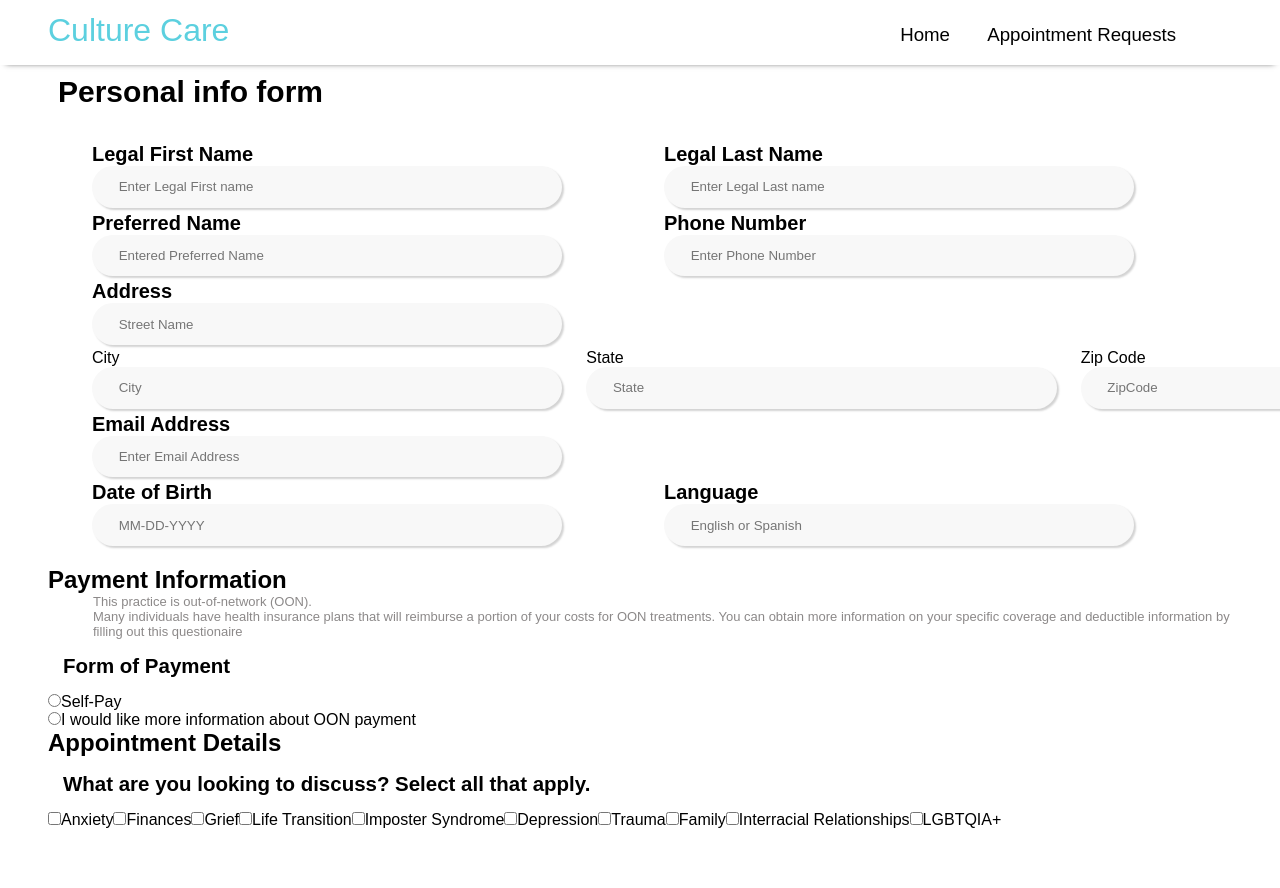
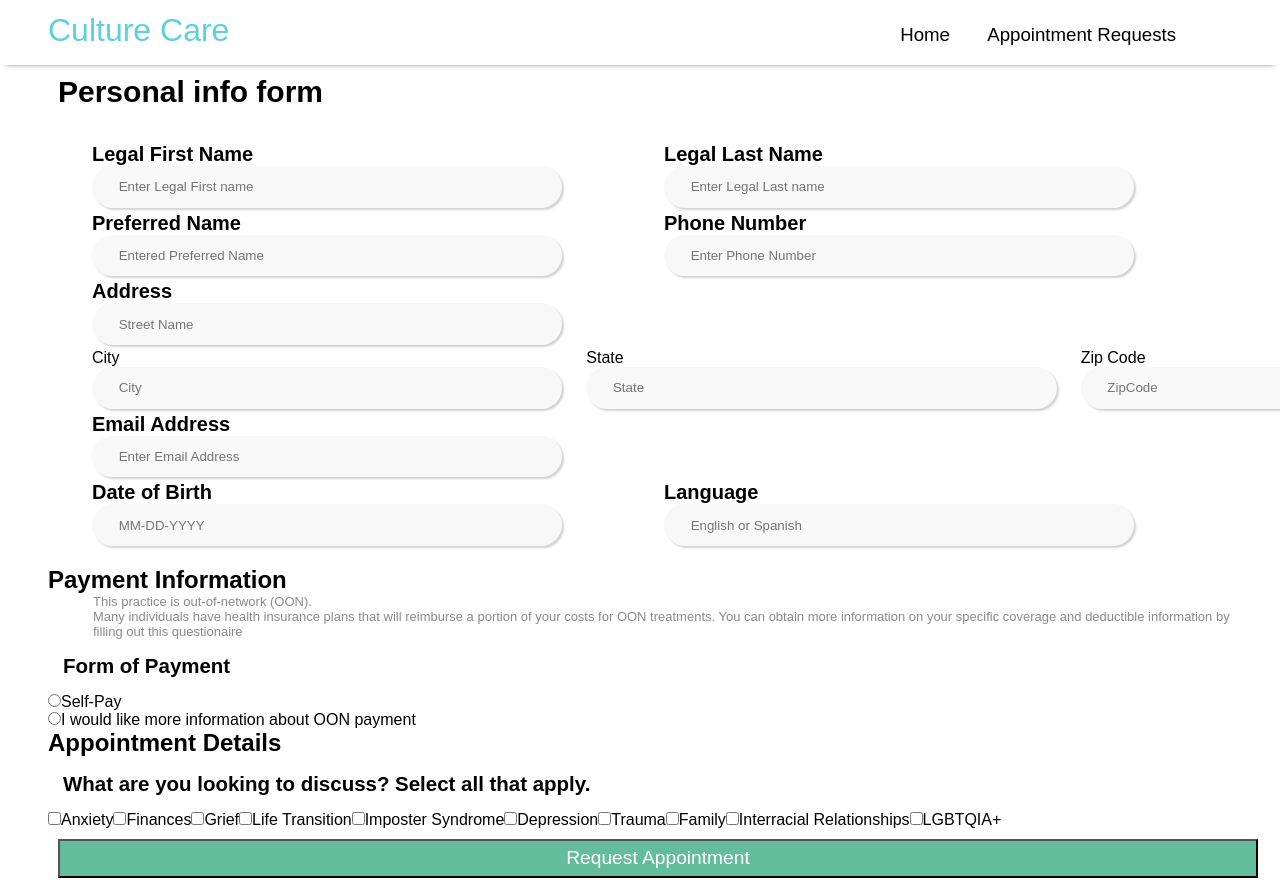
Before and after one commit to CultureCare22/Culture-Care, a React (Create React App) app: page /patient-info in a window 1280 px wide. Shown: the top 888 px of the page. Before the commit the page ends 829 px from the top, so only its background shows below. Built offline with nearby package versions, Linux system fonts and the light colour scheme.

Commit message:
Button added on PatientInfoForm

```diff
--- a/src/pages/PatientInfoForm/PatientInfoForm.js
+++ b/src/pages/PatientInfoForm/PatientInfoForm.js
@@ -115,6 +115,9 @@ function Form() {
                 <label for='lgbtqia'>LGBTQIA+</label>
 
             </form>
+            <a href="/clinician-s-silva">
+                <button className='return-button'>Request Appointment</button>
+            </a>
         </div>
 
         </>
```
Also changed, not shown: src/pages/PatientInfoForm/PatientInfoForm.css (line endings or trailing spaces).
